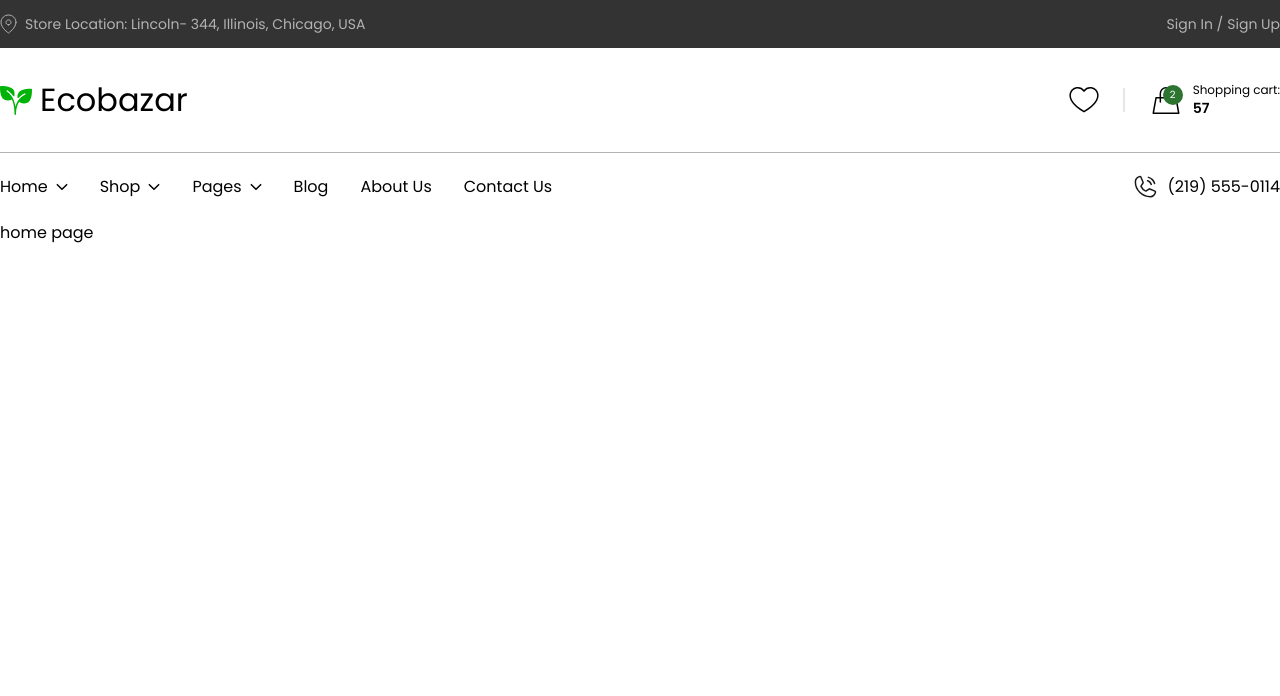
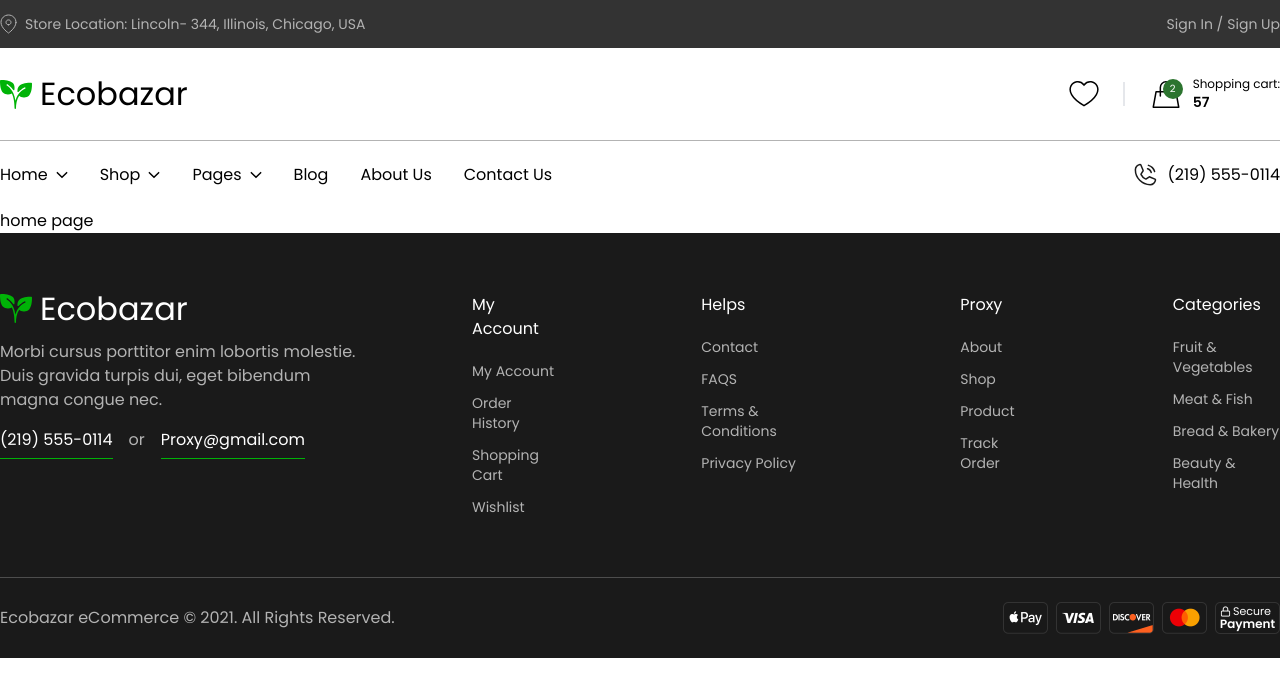
Before and after one commit to yurasytnyk/ecobazar, a Next.js app: page / in a window 1280 px wide. Shown: the top 696 px of the page. Built offline with nearby package versions, Linux system fonts and the light colour scheme.

Commit message:
feat: added Footer component, updated root layout

```diff
--- a/src/app/layout.tsx
+++ b/src/app/layout.tsx
@@ -3,6 +3,7 @@ import { PropsWithChildren } from "react";
 
 import { poppins } from "@/styles/fonts/fonts";
 import { Header } from "@/components/header/header";
+import { Footer } from "@/components/footer/footer";
 
 import "./globals.css";
 
@@ -18,6 +19,8 @@ export default function RootLayout({ children }: PropsWithChildren) {
         <Header />
 
         {children}
+
+        <Footer />
       </body>
     </html>
   );
--- /dev/null
+++ b/src/components/account-footer-links/account-footer-links.tsx
@@ -0,0 +1,25 @@
+import Link from "next/link";
+
+export const AccountFooterLinks = () => {
+  return (
+    <ul className="flex flex-col gap-3">
+      <li className="text-white text-base mb-2">My Account</li>
+
+      <li>
+        <Link href="/" className="hover:text-white">My Account</Link>
+      </li>
+
+      <li>
+        <Link href="/" className="hover:text-white">Order History</Link>
+      </li>
+
+      <li>
+        <Link href="/" className="hover:text-white">Shopping Cart</Link>
+      </li>
+
+      <li>
+        <Link href="/" className="hover:text-white">Wishlist</Link>
+      </li>
+    </ul>
+  );
+};
--- /dev/null
+++ b/src/components/bottom-footer/bottom-footer.tsx
@@ -0,0 +1,15 @@
+import Image from "next/image";
+
+import paymentMethodsImg from "/public/images/common/payment-methods.png";
+
+export const BottomFooter = () => {
+  return (
+    <div className="flex justify-between items-center">
+      <p className="text-gray-300 py-7">Ecobazar eCommerce &copy; 2021. All Rights Reserved.</p>
+
+      <div className="relative aspect-[277/32] w-[277px] pointer-events-none">
+        <Image src={paymentMethodsImg} fill={true} alt="payment methods" />
+      </div>
+    </div>
+  );
+};
--- /dev/null
+++ b/src/components/categories-footer-links/categories-footer-links.tsx
@@ -0,0 +1,25 @@
+import Link from "next/link";
+
+export const CategoriesFooterLinks = () => {
+  return (
+    <ul className="flex flex-col gap-3">
+      <li className="text-white  text-base mb-2">Categories</li>
+
+      <li>
+        <Link href="/" className="hover:text-white">Fruit & Vegetables</Link>
+      </li>
+
+      <li>
+        <Link href="/" className="hover:text-white">Meat & Fish</Link>
+      </li>
+
+      <li>
+        <Link href="/" className="hover:text-white">Bread & Bakery</Link>
+      </li>
+
+      <li>
+        <Link href="/" className="hover:text-white">Beauty & Health</Link>
+      </li>
+    </ul>
+  );
+};
--- /dev/null
+++ b/src/components/company-info/company-info.tsx
@@ -0,0 +1,27 @@
+import { Logo } from "@/components/logo/logo";
+import { PUBLIC_ROUTES } from "@/shared/enums/routes.enums";
+
+export const CompanyInfo = () => {
+  return (
+    <div className="text-gray-300">
+      <Logo href={PUBLIC_ROUTES.HOME} className="text-white mb-4" />
+
+      <p className="mb-4">
+        Morbi cursus porttitor enim lobortis molestie. Duis gravida turpis dui, eget bibendum magna
+        congue nec.
+      </p>
+
+      <p className="text-white flex gap-4">
+        <a href="tel:(219) 555-0114" className="pb-1.5 border-b-success-main border-b">
+          (219) 555-0114
+        </a>
+
+        <span className="text-gray-300">or</span>
+
+        <a href="mailto:Proxy@gmail.com" className="pb-1.5 border-b-success-main border-b">
+          Proxy@gmail.com
+        </a>
+      </p>
+    </div>
+  );
+};
--- /dev/null
+++ b/src/components/footer-nav/footer-nav.tsx
@@ -0,0 +1,18 @@
+import { HelpFooterLinks } from "@/components/help-footer-links/help-footer-links";
+import { ProxyFooterLinks } from "@/components/proxy-footer-links/proxy-footer-links";
+import { AccountFooterLinks } from "@/components/account-footer-links/account-footer-links";
+import { CategoriesFooterLinks } from "@/components/categories-footer-links/categories-footer-links";
+
+export const FooterNav = () => {
+  return (
+    <nav className="flex gap-36 text-gray-300 text-sm">
+      <AccountFooterLinks />
+
+      <HelpFooterLinks />
+
+      <ProxyFooterLinks />
+
+      <CategoriesFooterLinks />
+    </nav>
+  );
+};
--- /dev/null
+++ b/src/components/footer/footer.tsx
@@ -0,0 +1,16 @@
+import { BottomFooter } from "@/components/bottom-footer/bottom-footer";
+import { TopFooter } from "../top-footer/top-footer";
+
+export const Footer = () => {
+  return (
+    <footer className="bg-gray-900">
+      <div className="container mx-auto">
+        <TopFooter />
+
+        <hr className="border-gray-500" />
+
+        <BottomFooter />
+      </div>
+    </footer>
+  );
+};
--- /dev/null
+++ b/src/components/help-footer-links/help-footer-links.tsx
@@ -0,0 +1,25 @@
+import Link from "next/link";
+
+export const HelpFooterLinks = () => {
+  return (
+    <ul className="flex flex-col gap-3">
+      <li className="text-white  text-base mb-2">Helps</li>
+
+      <li>
+        <Link href="/" className="hover:text-white">Contact</Link>
+      </li>
+
+      <li>
+        <Link href="/" className="hover:text-white">FAQS</Link>
+      </li>
+
+      <li>
+        <Link href="/" className="hover:text-white">Terms & Conditions</Link>
+      </li>
+
+      <li>
+        <Link href="/" className="hover:text-white">Privacy Policy</Link>
+      </li>
+    </ul>
+  );
+};
--- a/src/components/logo/logo.tsx
+++ b/src/components/logo/logo.tsx
@@ -4,13 +4,14 @@ import { LogoIcon } from "@/components/icons/logo-icon";
 
 interface Props {
   href: string;
+  className?: string;
 }
 
-export const Logo = ({ href }: Props) => {
+export const Logo = ({ href, className }: Props) => {
   return (
     <Link
       href={href}
-      className="flex items-center gap-2 font-medium text-[32px]"
+      className={`flex items-center gap-2 font-medium text-[32px] leading-5 ${className}`}
       aria-label="Ecobazar"
     >
       <LogoIcon />
--- /dev/null
+++ b/src/components/proxy-footer-links/proxy-footer-links.tsx
@@ -0,0 +1,25 @@
+import Link from "next/link";
+
+export const ProxyFooterLinks = () => {
+  return (
+    <ul className="flex flex-col gap-3">
+      <li className="text-white  text-base mb-2">Proxy</li>
+
+      <li>
+        <Link href="/" className="hover:text-white">About</Link>
+      </li>
+
+      <li>
+        <Link href="/" className="hover:text-white">Shop</Link>
+      </li>
+
+      <li>
+        <Link href="/" className="hover:text-white">Product</Link>
+      </li>
+
+      <li>
+        <Link href="/" className="hover:text-white">Track Order</Link>
+      </li>
+    </ul>
+  );
+};
--- /dev/null
+++ b/src/components/top-footer/top-footer.tsx
@@ -0,0 +1,12 @@
+import { FooterNav } from "@/components/footer-nav/footer-nav";
+import { CompanyInfo } from "@/components/company-info/company-info";
+
+export const TopFooter = () => {
+  return (
+    <div className="py-[60px] grid grid-cols-[360px_1fr] gap-28">
+      <CompanyInfo />
+
+      <FooterNav />
+    </div>
+  );
+};
```
